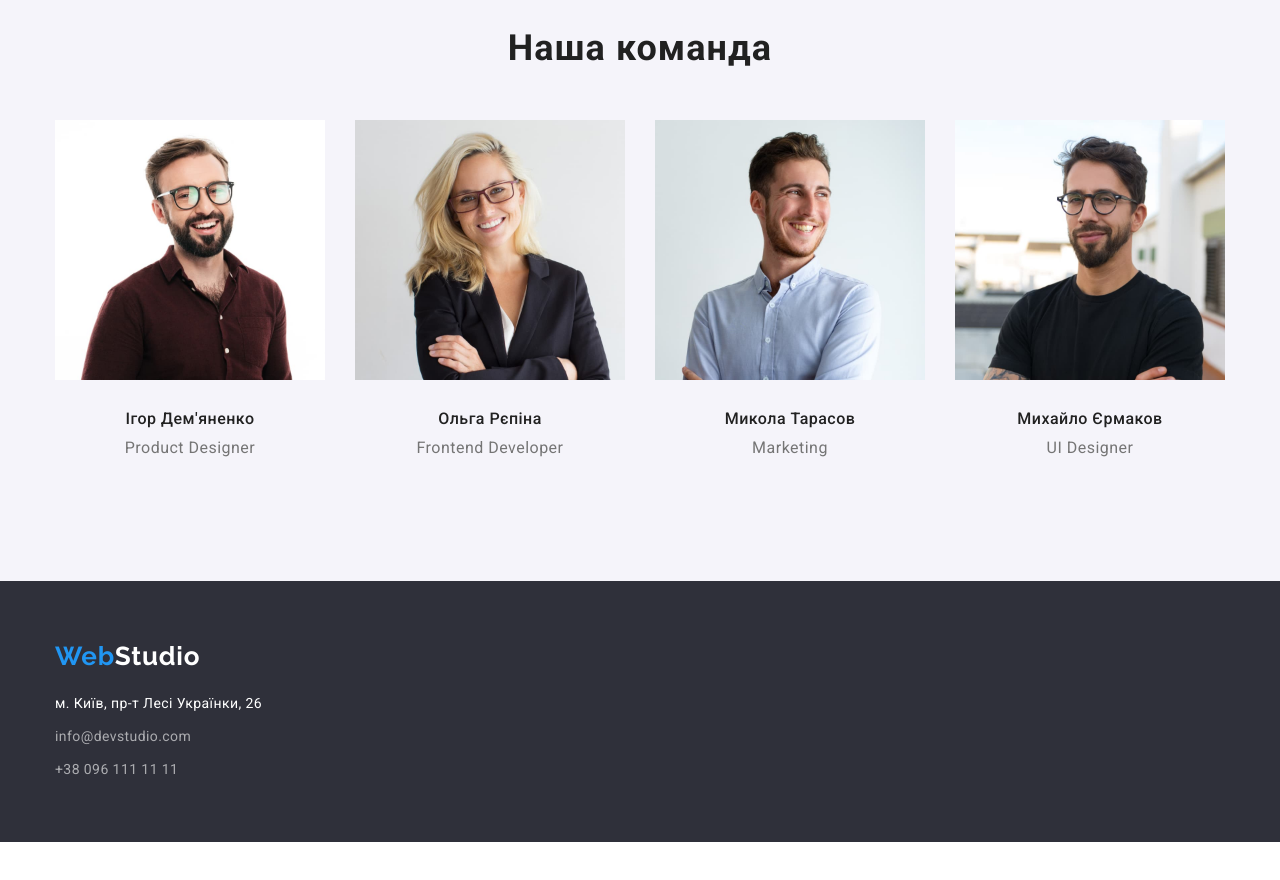
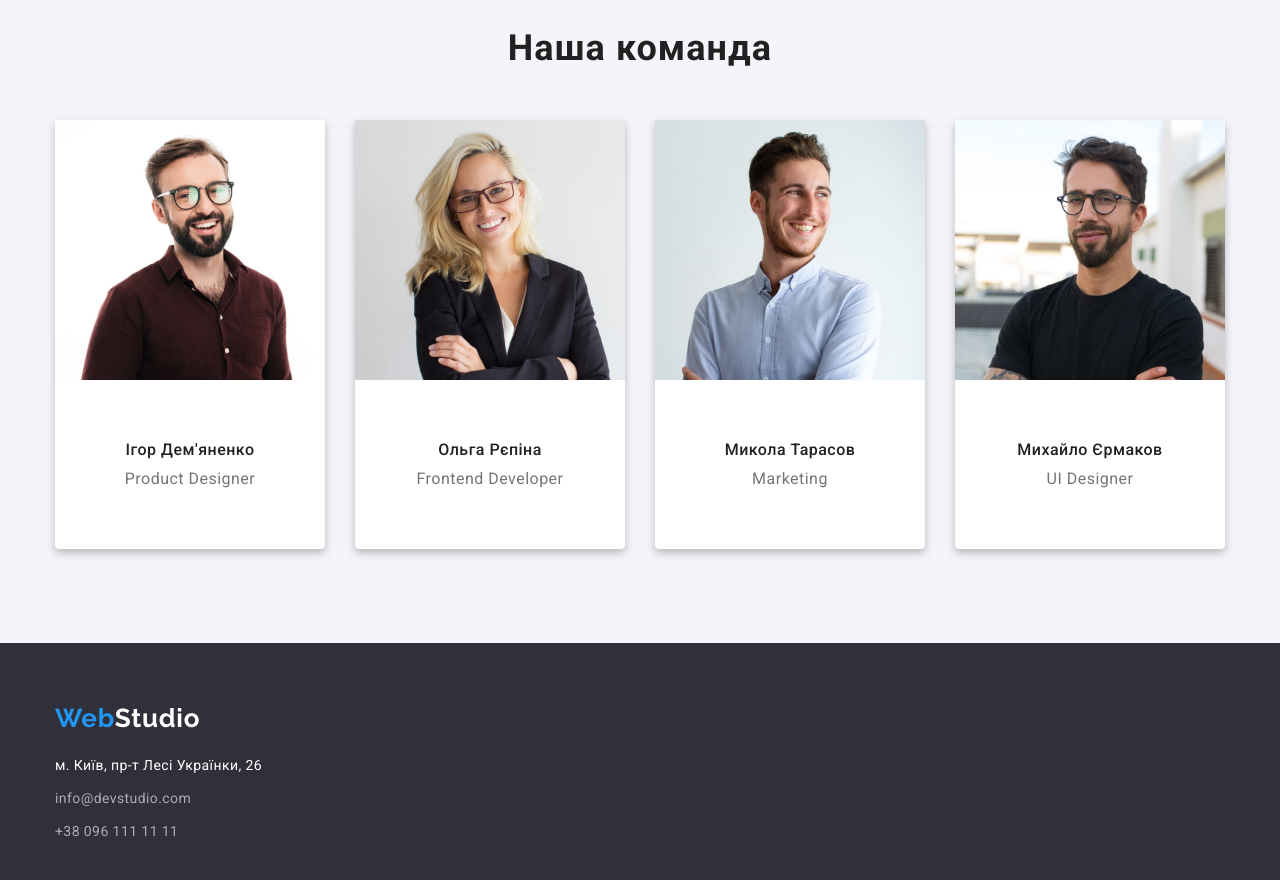
Before and after one commit to Angelina-Pysanyuk/goit-markup-hw-03, a plain HTML site: page index.html in a window 1280 px wide. Shown: the part 1520-2400 px from the top of the page. Before the commit the page ends 2362 px from the top, so only its background shows below. Drawn offline with nearby package versions, Linux system fonts and the light colour scheme.

Commit message:
fixed team members cards

```diff
--- a/css/styles.css
+++ b/css/styles.css
@@ -248,10 +248,19 @@ ul {
 
 .team-list .item {
   margin-right: 30px;
+  filter: drop-shadow(0px 4px 4px rgba(0, 0, 0, 0.25));
 }
 
 .team-list .item:last-child {
   margin-right: 0;
+}
+
+.member-description {
+  padding-top: 30px;
+  padding-bottom: 30px;
+  background-color: var(--title-and-background-white);
+  border: var(--title-and-background-white) 1px solid;
+  border-radius: 0px 0px 4px 4px;
 }
 
 .team-member {
```
